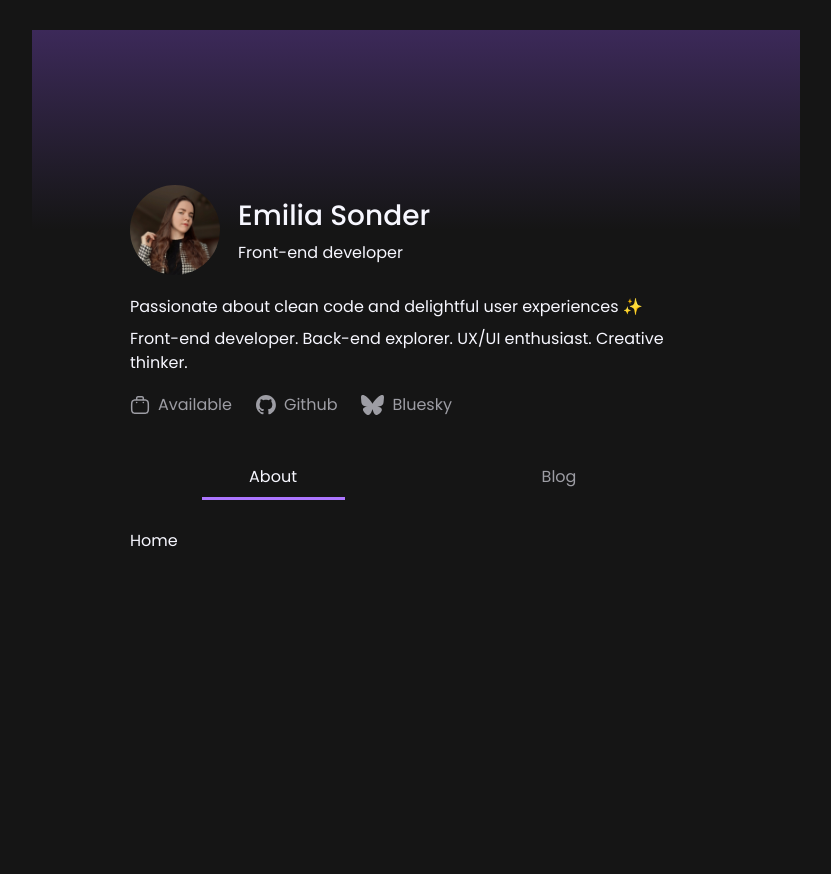
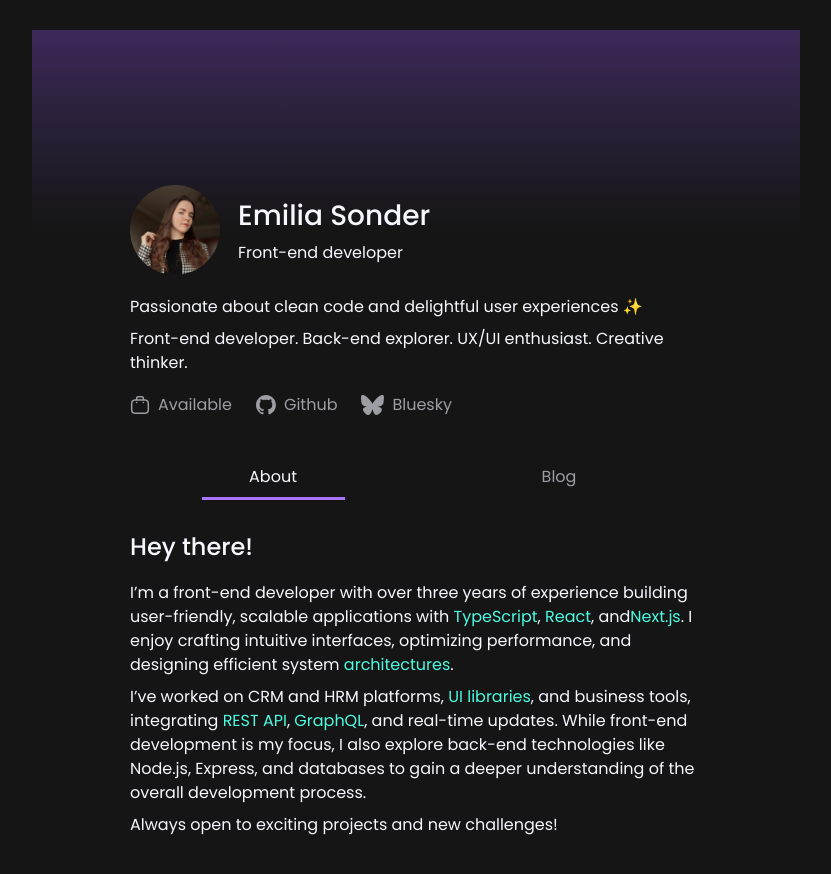
Before and after one commit to isemilia/portfolio-v4.1, a Next.js app: page / in a window 1280 px wide. Shown: the top 874 px of the page, without its empty margins (224-1055 px from the left). Before the commit the page ends 800 px from the top, so only its background shows below. Built offline with nearby package versions, Linux system fonts and the light colour scheme.

Commit message:
Add info

```diff
--- a/src/app/page.tsx
+++ b/src/app/page.tsx
@@ -1,3 +1,32 @@
+import Title from '@/ui/elements/title';
+import Text from '@/ui/elements/text';
+import Highlight from '@/ui/elements/highlight';
+
 export default function Home() {
-  return <div>Home</div>;
+  return (
+    <div>
+      <Title component={'h2'} variant={'h2'}>
+        Hey there!
+      </Title>
+      <Text component={'div'} style={{ marginTop: '16px' }}>
+        <p>
+          I’m a front-end developer with over three years of experience building
+          user-friendly, scalable applications with{' '}
+          <Highlight>TypeScript</Highlight>, <Highlight>React</Highlight>, and
+          <Highlight>Next.js</Highlight>. I enjoy crafting intuitive interfaces,
+          optimizing performance, and designing efficient system{' '}
+          <Highlight>architectures</Highlight>.
+        </p>
+        <p>
+          I’ve worked on CRM and HRM platforms,{' '}
+          <Highlight>UI libraries</Highlight>, and business tools, integrating{' '}
+          <Highlight>REST API</Highlight>, <Highlight>GraphQL</Highlight>, and
+          real-time updates. While front-end development is my focus, I also
+          explore back-end technologies like Node.js, Express, and databases to
+          gain a deeper understanding of the overall development process.
+        </p>
+        <p>Always open to exciting projects and new challenges!</p>
+      </Text>
+    </div>
+  );
 }
--- /dev/null
+++ b/src/ui/elements/highlight/highlight.tsx
@@ -0,0 +1,8 @@
+import { TComponent } from '@/shared/types/components';
+import classes from './model/highlight.module.scss';
+
+const Highlight: TComponent<true> = ({ children }) => {
+  return <span className={classes.highlight}>{children}</span>;
+};
+
+export default Highlight;
--- /dev/null
+++ b/src/ui/elements/highlight/index.ts
@@ -0,0 +1 @@
+export { default } from './highlight';
--- /dev/null
+++ b/src/ui/elements/highlight/model/highlight.module.scss
@@ -0,0 +1,3 @@
+.highlight {
+  color: var(--secondary-main);
+}
--- a/src/ui/elements/text/text.tsx
+++ b/src/ui/elements/text/text.tsx
@@ -2,16 +2,24 @@ import { TComponent } from '@/shared/types/components';
 import classes from './model/text.module.scss';
 import { TTextComponent, TTextVariant } from '@/ui/elements/text/model/types';
 import clsx from 'clsx';
+import { CSSProperties } from 'react';
 
 const Text: TComponent<
   true,
   {
     component?: TTextComponent;
     variant?: TTextVariant;
+    style?: CSSProperties;
   }
-> = ({ component: Component = 'p', children, variant = 'body', className }) => {
+> = ({
+  component: Component = 'p',
+  children,
+  variant = 'body',
+  className,
+  style,
+}) => {
   return (
-    <Component className={clsx(classes[variant], className)}>
+    <Component className={clsx(classes[variant], className)} style={style}>
       {children}
     </Component>
   );
```
